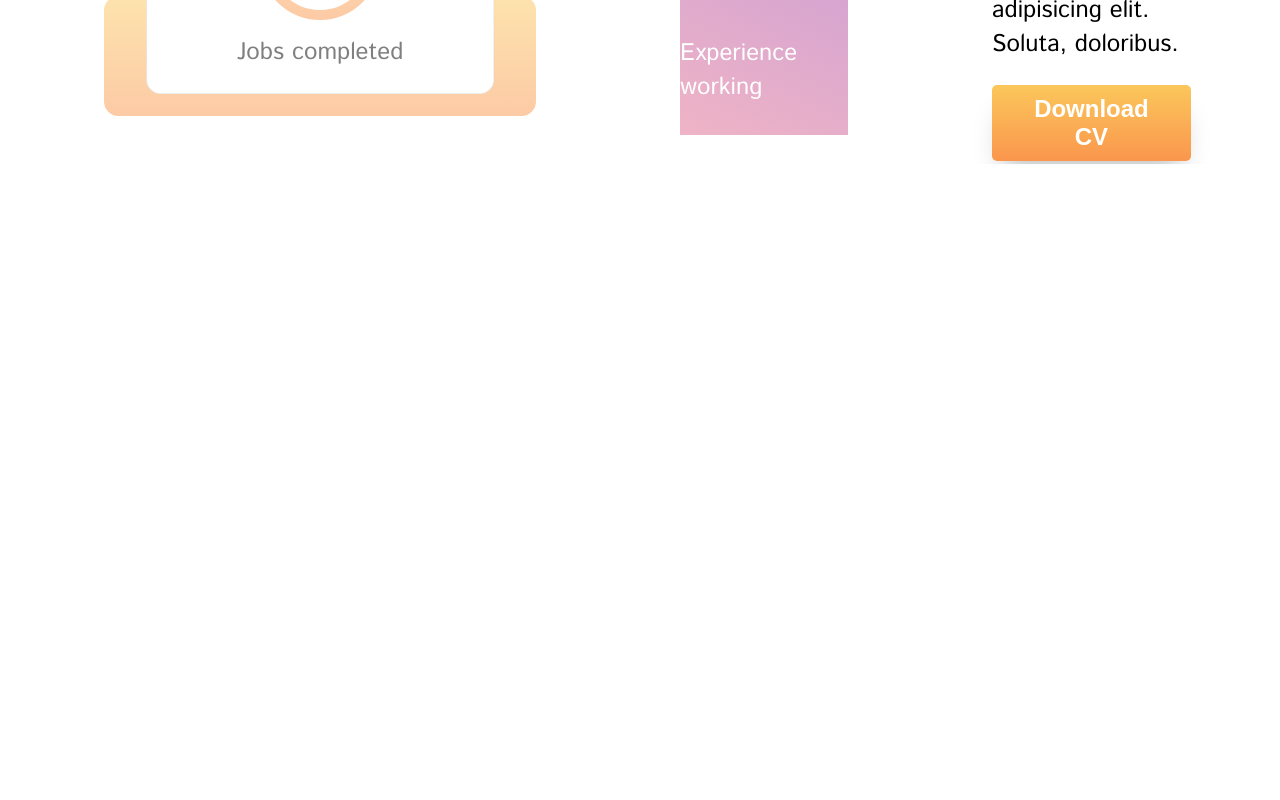
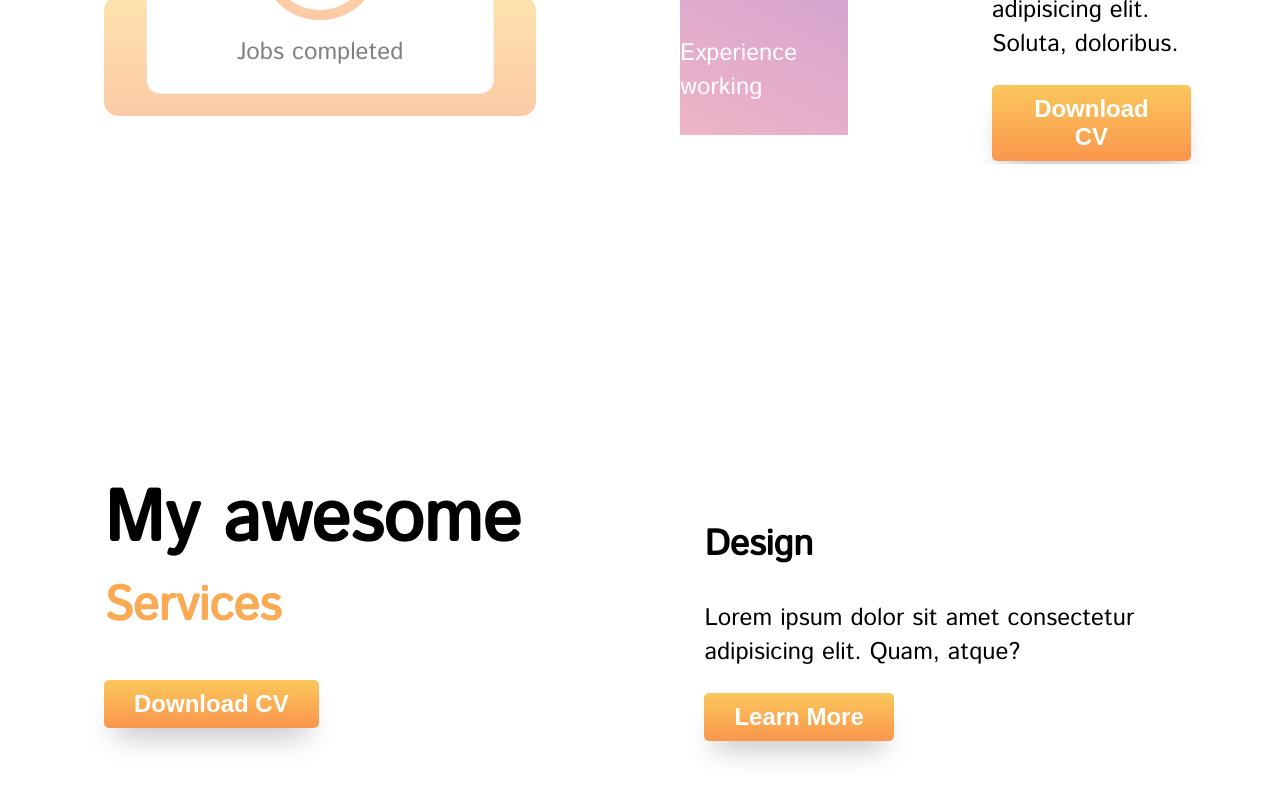
Before and after one commit to principalkelvo/kelvinnjoroowino, a Vue app: page / in a window 1280 px wide. Shown: the part 1373-2173 px from the top of the page. Before the commit the page ends 1741 px from the top, so only its background shows below. Built offline with nearby package versions, Linux system fonts and the light colour scheme.

Commit message:
imports service section to main

```diff
--- a/src/views/Home.vue
+++ b/src/views/Home.vue
@@ -56,16 +56,20 @@
 
     <Service/>
 
+    <Services/>
+
   </div>
 </template>
 
 <script>
 import Service from "@/components/service.vue";
+import Services from "@/components/services.vue";
 
 export default{
   components:{
-    Service
-  },
+    Service,
+    Services
+},
 }
 </script>
 
```
